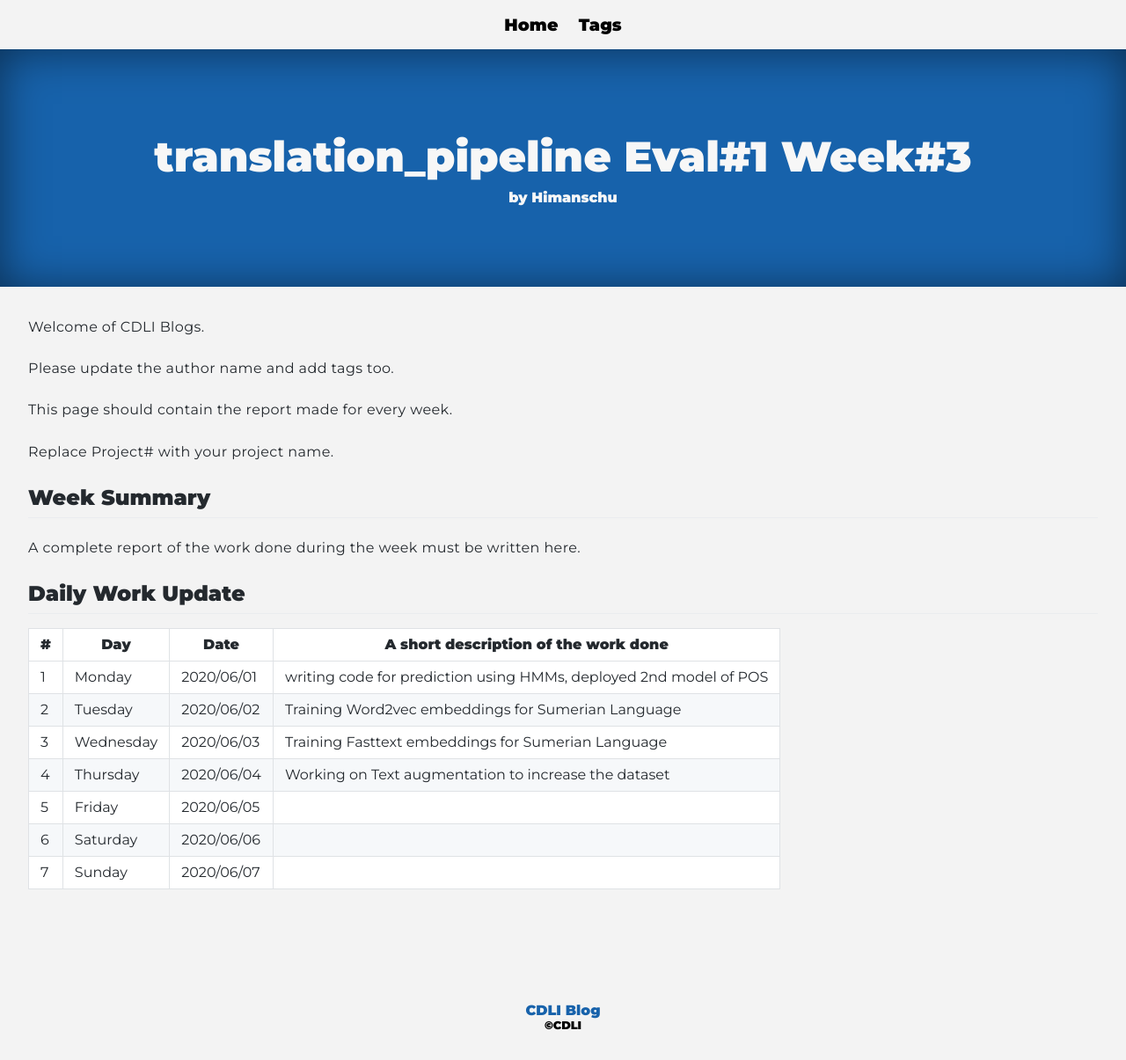
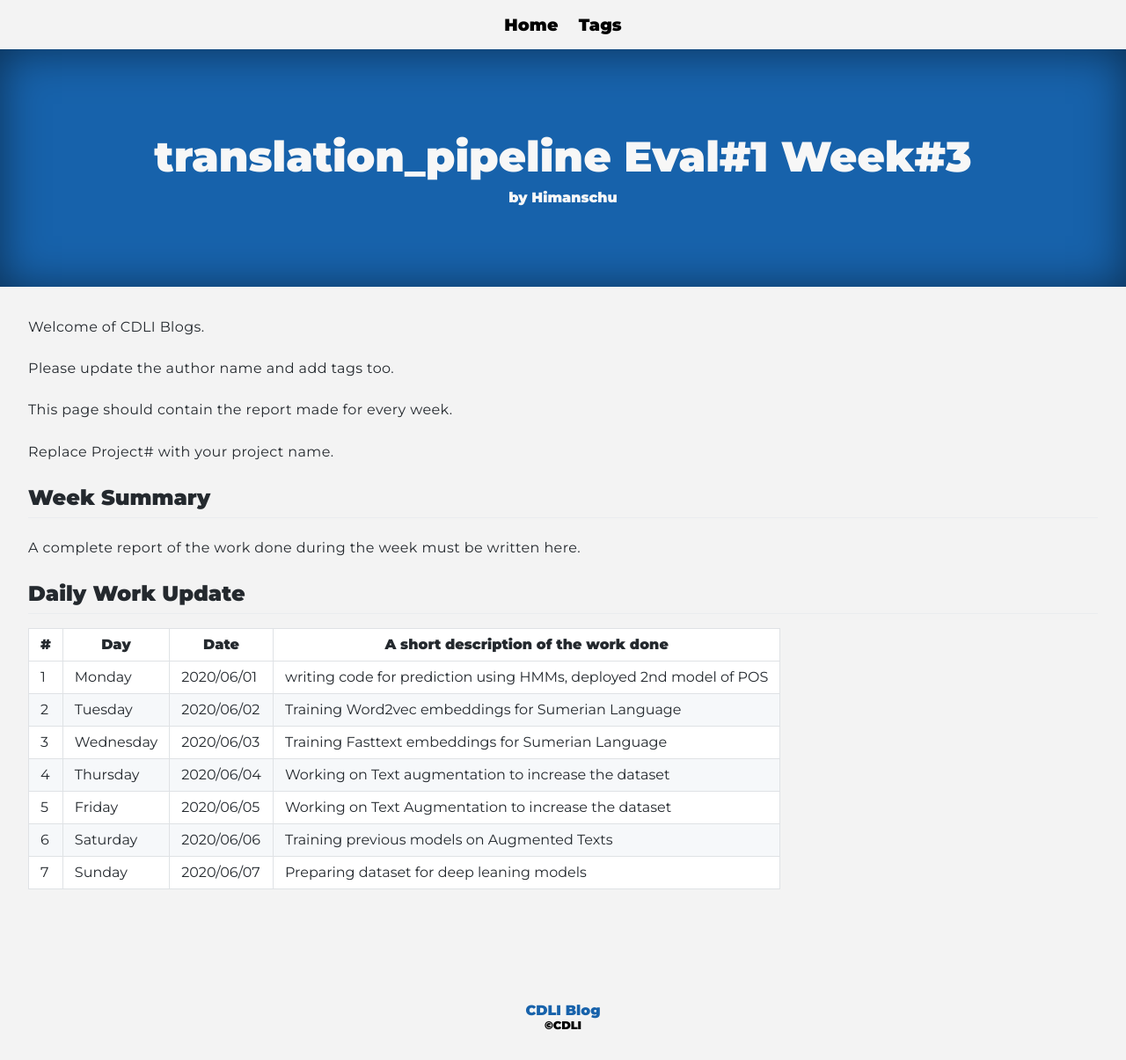
Before and after one commit to cdli-gh/blog, a Jekyll site: the page built from _blog/gsoc20/translation_pipeline/posts/03_week3.md, in a window 1280 px wide. Shown: the whole page at 88% size. Built offline with Jekyll 4.4.1, drawn with Linux system fonts in a browser that asks for light colours; Markdown is read by kramdown in place of the engine named in the settings.

Commit message:
Update 03_week3.md

```diff
--- a/_blog/gsoc20/translation_pipeline/posts/03_week3.md
+++ b/_blog/gsoc20/translation_pipeline/posts/03_week3.md
@@ -25,6 +25,6 @@ A complete report of the work done during the week must be written here.
 |2   	| Tuesday  	|   2020/06/02	|  Training Word2vec embeddings for Sumerian Language	|
 |3   	| Wednesday  	|  2020/06/03 	|  Training Fasttext embeddings for Sumerian Language 	|
 |4   	| Thursday  	|   2020/06/04	|   Working on Text augmentation to increase the dataset 	|
-|5   	| Friday  	|   2020/06/05	|   	|
-|6   	| Saturday  	|   2020/06/06	|   	|
-|7   	| Sunday  	|   2020/06/07	|   	|
+|5   	| Friday  	|   2020/06/05	|  Working on Text Augmentation to increase the dataset 	|
+|6   	| Saturday  	|   2020/06/06	| Training previous models on Augmented Texts 	|
+|7   	| Sunday  	|   2020/06/07	|  Preparing dataset for deep leaning models 	|
```
